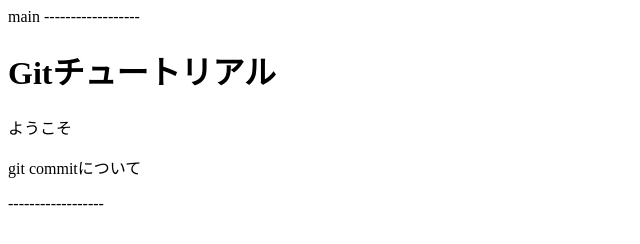
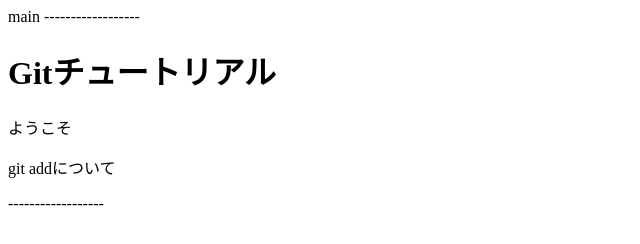
Before and after one commit to mantoi78/Test, a plain HTML site: page index.html in a window 1280 px wide. Shown: the full height of the page, 0-640 px from the left. Drawn offline with Linux system fonts and the light colour scheme.

Commit message:
mainに追加

```diff
--- a/index.html
+++ b/index.html
@@ -2,5 +2,5 @@ main
 ------------------
 <h1>Gitチュートリアル</h1>
 <p>ようこそ</p>
-<p>git commitについて</p>
+<p>git addについて</p>
 ------------------
```
